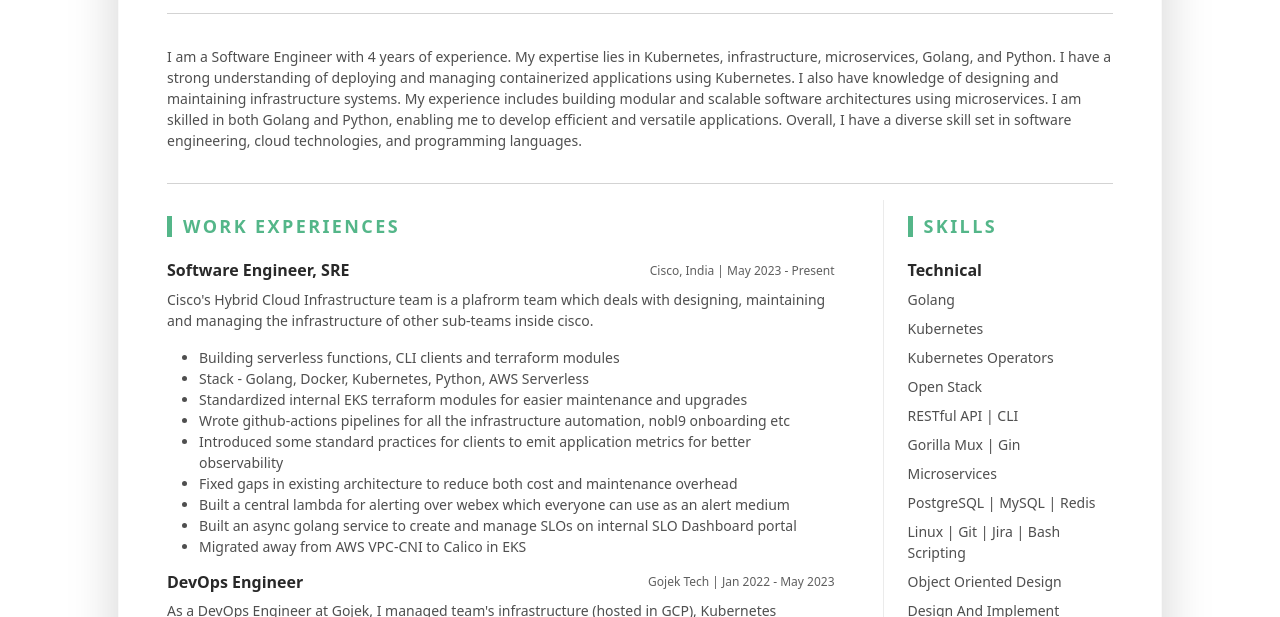
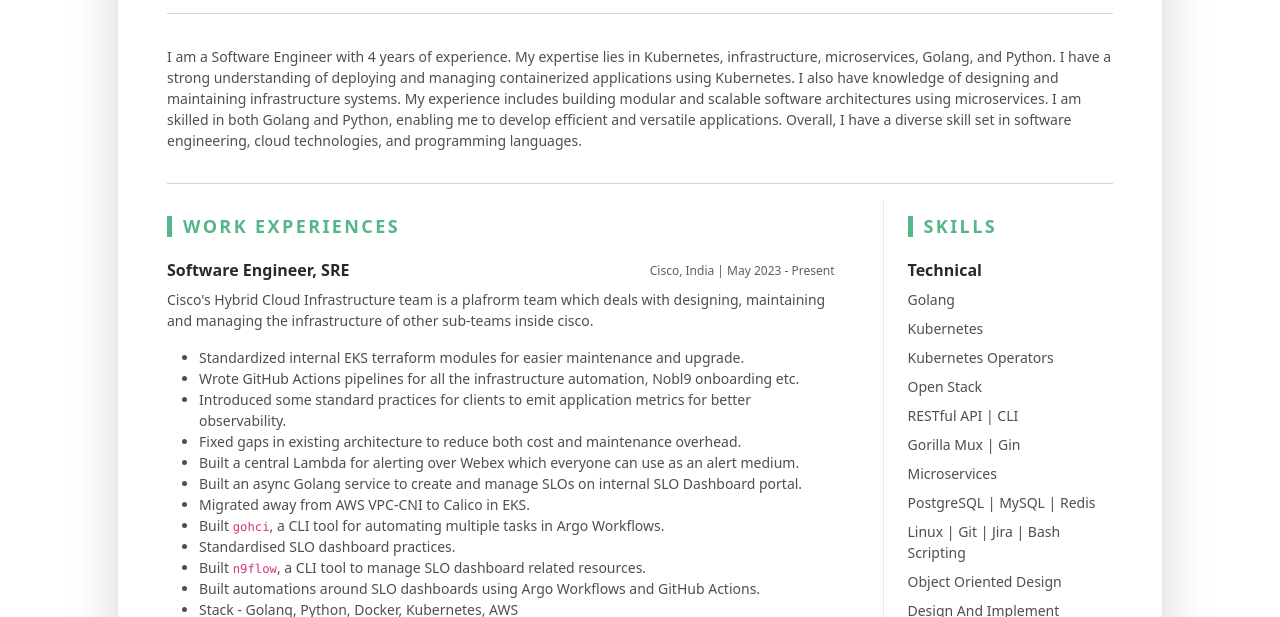
Before and after one commit to shubhindia/shubhindia.github.io, a plain HTML site: page index.html in a window 1280 px wide. Shown: the part 183-800 px from the top of the page. Drawn offline with Linux system fonts and the light colour scheme.

Commit message:
Update resume
Signed-off-by: shubhindia <shubhindia123@gmail.com>

```diff
--- a/index.html
+++ b/index.html
@@ -93,21 +93,27 @@
 											other sub-teams inside cisco.
 										</p>
 										<ul class="resume-list">
-											<li>Building serverless functions, CLI clients and terraform modules</li>
-											<li>Stack - Golang, Docker, Kubernetes, Python, AWS Serverless</li>
 											<li>Standardized internal EKS terraform modules for easier maintenance and
-												upgrades</li>
-											<li>Wrote github-actions pipelines for all the infrastructure automation,
-												nobl9 onboarding etc</li>
+												upgrade.</li>
+											<li>Wrote GitHub Actions pipelines for all the infrastructure automation,
+												Nobl9 onboarding etc.</li>
 											<li>Introduced some standard practices for clients to emit application
-												metrics for better observability</li>
+												metrics for better observability.</li>
 											<li>Fixed gaps in existing architecture to reduce both cost and maintenance
-												overhead</li>
-											<li>Built a central lambda for alerting over webex which everyone can use as
-												an alert medium</li>
-											<li>Built an async golang service to create and manage SLOs on internal SLO
-												Dashboard portal</li>
-                                            <li>Migrated away from AWS VPC-CNI to Calico in EKS</li>
+												overhead.</li>
+											<li>Built a central Lambda for alerting over Webex which everyone can use as
+												an alert medium.</li>
+											<li>Built an async Golang service to create and manage SLOs on internal SLO
+												Dashboard portal.</li>
+											<li>Migrated away from AWS VPC-CNI to Calico in EKS.</li>
+											<li>Built <code>gohci</code>, a CLI tool for automating multiple tasks in
+												Argo Workflows.</li>
+											<li>Standardised SLO dashboard practices.</li>
+											<li>Built <code>n9flow</code>, a CLI tool to manage SLO dashboard related
+												resources.</li>
+											<li>Built automations around SLO dashboards using Argo Workflows and GitHub
+												Actions.</li>
+											<li>Stack - Golang, Python, Docker, Kubernetes, AWS</li>
 										</ul>
 									</div>
 								</div><!--//item-->
```
